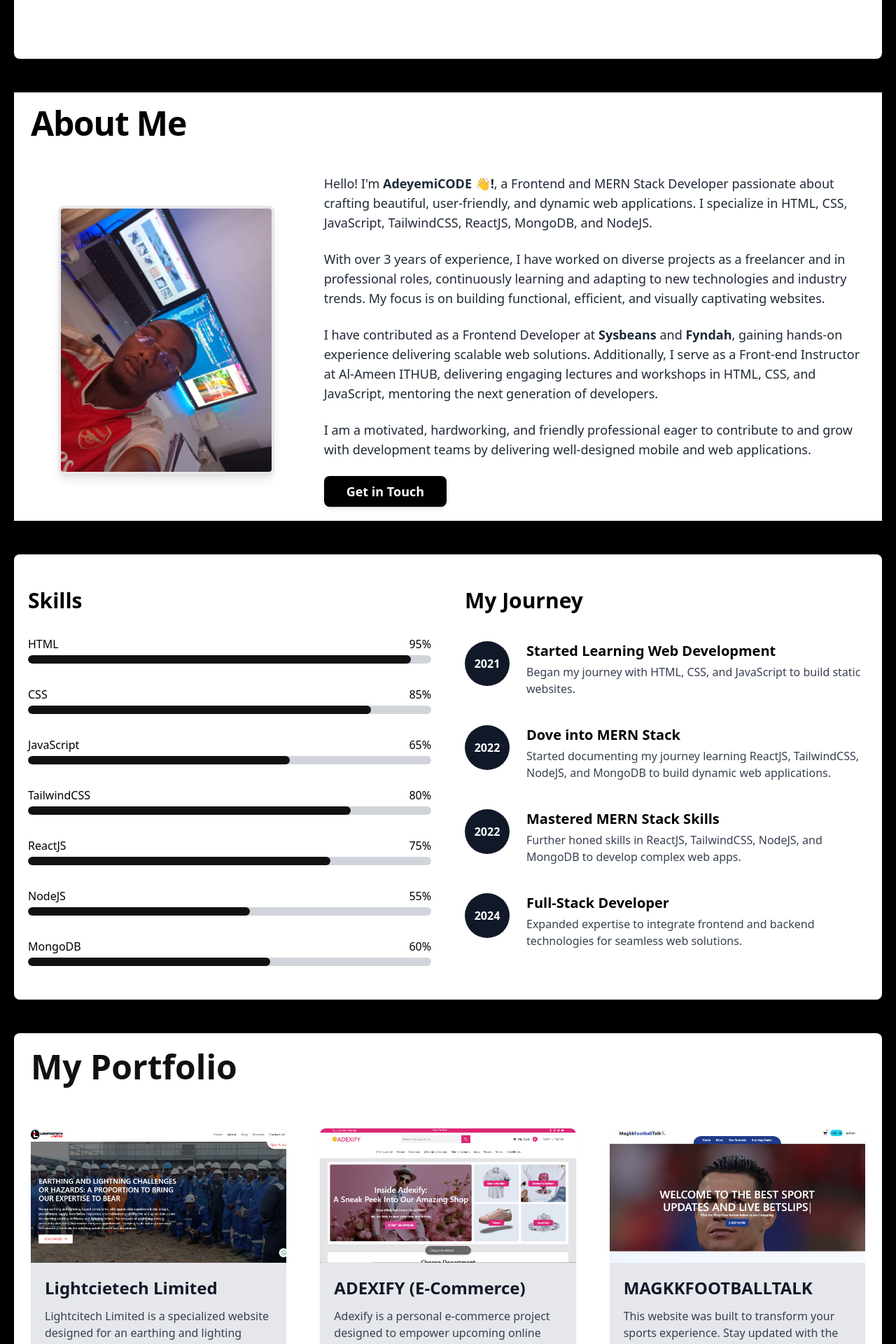
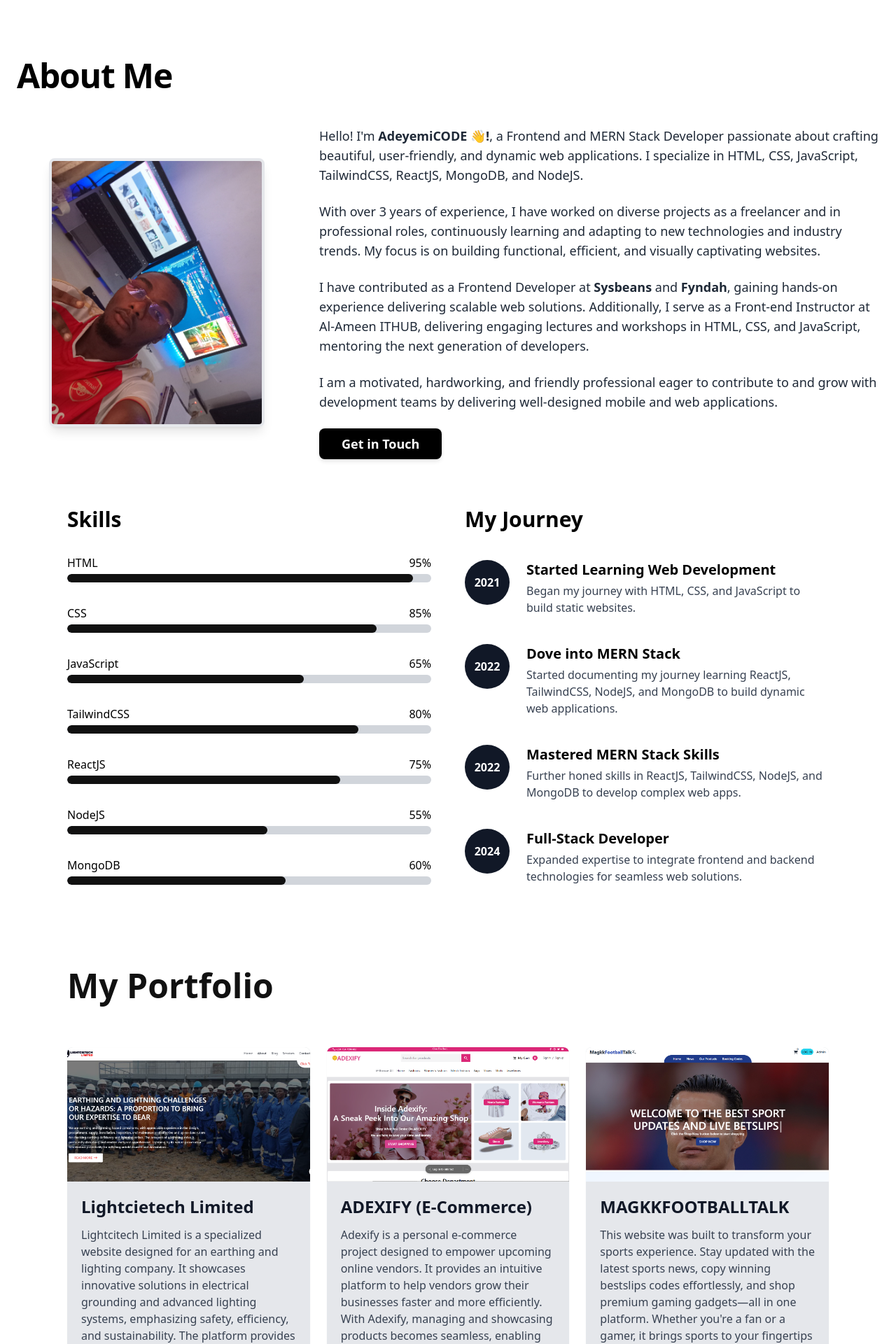
Before and after one commit to Abdulquadri-Mahmud/My_Portfolio, a React (Vite) app: page / in a window 1280 px wide. Shown: the part 800-2720 px from the top of the page at 70% size. Built offline with nearby package versions, Linux system fonts and the light colour scheme.

Commit message:
changes made

```diff
--- a/src/components/AboutComponent.jsx
+++ b/src/components/AboutComponent.jsx
@@ -9,7 +9,7 @@ const AboutComponent = () => {
   }, []);
 
   return (
-    <section className="bg-white my-12 py-5 md:px-6 px-4" id="about">
+    <section className="bg-white py-12 py-5 md:px-6 px-4" id="about">
 
       <div className="container mx-auto max-w-7xl text-black">
         {/* Section Title */}
--- a/src/components/ContactComponent.jsx
+++ b/src/components/ContactComponent.jsx
@@ -32,14 +32,14 @@ const ContactComponent = () => {
   return (
     <section
       id="contact"
-      className="my-20 bg-white text-black py-12 md:px-6 px-3 rounded-lg shadow-lg md:max-w-4xl mx-auto"
+      className="mt-10 bg-gray-800 text-black py-12 md:px-6 px-3 rounded-lg text-white shadow-lg md:max-w-4xl mx-auto"
     >
       <div className="text-center">
         {/* Section Title */}
         <h2 className="text-3xl md:text-4xl font-extrabold mb-6">
           Get in Touch
         </h2>
-        <p className="text-sm md:text-xl mb-8 text-black">
+        <p className="text-sm md:text-xl mb-8">
           Have a question or want to work together? Let’s create something
           amazing!
         </p>
@@ -51,7 +51,7 @@ const ContactComponent = () => {
               type="text"
               name="name"
               placeholder="Your Name"
-              className="w-full px-4 py-3 rounded-md bg-slate-200 text-black focus:outline-none focus:ring-2 focus:ring-purple-300"
+              className="w-full px-4 py-3 rounded-md bg-gray-50 text-black focus:outline-none focus:ring-2 focus:ring-purple-300"
               value={formData.name}
               onChange={handleChange}
               required
@@ -62,7 +62,7 @@ const ContactComponent = () => {
               type="email"
               name="email"
               placeholder="Your Email"
-              className="w-full px-4 py-3 rounded-md bg-slate-200 text-black focus:outline-none focus:ring-2 focus:ring-purple-300"
+              className="w-full px-4 py-3 rounded-md bg-gray-50 text-black focus:outline-none focus:ring-2 focus:ring-purple-300"
               value={formData.email}
               onChange={handleChange}
               required
@@ -73,7 +73,7 @@ const ContactComponent = () => {
               name="message"
               rows="4"
               placeholder="Your Message"
-              className="w-full px-4 py-3 rounded-md bg-slate-200 text-black focus:outline-none focus:ring-2 focus:ring-purple-300"
+              className="w-full px-4 py-3 rounded-md bg-gray-50 text-black focus:outline-none focus:ring-2 focus:ring-purple-300"
               value={formData.message}
               onChange={handleChange}
               required
@@ -82,7 +82,7 @@ const ContactComponent = () => {
           <div>
             <button
               type="submit"
-              className="w-full border-b border-r border-black py-3 rounded-md text-lg font-semibold hover:bg-black hover:text-white transition duration-300"
+              className=" bg-white w-[200px] py-3 rounded-md text-lg font-semibold hover:bg-black hover:text-white transition duration-300"
             >
               Send Message
             </button>
--- a/src/components/PortfolioComponent.jsx
+++ b/src/components/PortfolioComponent.jsx
@@ -137,7 +137,7 @@ const PortfolioComponent = () => {
   };
 
   return (
-    <section className="bg-white text-black my-12 md:p-6 p-4 rounded-lg" id="portfolio">
+    <section className="bg-white text-black my-12 md:px-24 md:p-6 p-4 rounded-lg" id="portfolio">
       <div className="container mx-auto max-w-7xl text-center lg:text-left">
         <h2
           data-aos="fade-up"
@@ -147,7 +147,7 @@ const PortfolioComponent = () => {
           My Portfolio
         </h2>
 
-        <div className="grid grid-cols-1 md:grid-cols-2 lg:grid-cols-3 gap-12 mb-16">
+        <div className="grid grid-cols-1 md:grid-cols-2 lg:grid-cols-3 gap-6 mb-16">
           {currentProjects.map((project, index) => (
             <div
               key={index}
--- a/src/components/ServicesComponent.jsx
+++ b/src/components/ServicesComponent.jsx
@@ -13,11 +13,11 @@ const ServicesComponent = () => {
 
   const services = [
     {
-      title: 'Frontend Development',
+      title: 'MERN Stack Development',
       description:
-        'Creating responsive, dynamic, and interactive websites using HTML, CSS, JavaScript, ReactJS, and TailwindCSS.',
-      icon: 'fas fa-laptop-code',  // Font Awesome icon for frontend
-    },
+        'Building full-stack web applications using MongoDB, Express.js, React.js, and Node.js. Delivering scalable, responsive, and efficient solutions tailored to your business needs.',
+      icon: 'fas fa-code-branch',  // Font Awesome icon representing full-stack/backend work
+},
     {
       title: 'SEO Optimization',
       description:
--- a/src/components/SkillsAndJourney.jsx
+++ b/src/components/SkillsAndJourney.jsx
@@ -45,7 +45,7 @@ const SkillsAndJourney = () => {
   ];
 
   return (
-    <div className="flex flex-col md:flex-row justify-between gap-12 py-12 bg-white rounded-lg p-5">
+    <div className="flex flex-col md:flex-row justify-between gap-12 py-12 md:px-24 bg-white p-5">
       {/* Skills Section */}
       <div data-aos="fade-up" className="md:w-1/2 space-y-8">
         <h3 className="text-3xl font-bold mb-6 text-black">Skills</h3>
--- a/src/index.css
+++ b/src/index.css
@@ -8,6 +8,7 @@ html {
 
 body {
   overflow-x: hidden;
+  background-color: white;
 }
 
 ::-webkit-scrollbar {
--- a/src/layout/Header.jsx
+++ b/src/layout/Header.jsx
@@ -18,7 +18,7 @@ export default function Header() {
   const [mobileMenuOpen, setMobileMenuOpen] = useState(false);
 
   return (
-    <header className="shadow-sm sticky top-0 z-50 bg-white text-gray-900 overflow-hidden">
+    <header className="shadow sticky top-0 z-50 bg-white text-gray-900 overflow-hidden">
       <nav aria-label="Global" className="flex items-center justify-between px-3 py-4 max-w-screen-xl mx-auto">
         {/* Logo */}
         <div className="flex items-center space-x-2">
--- a/src/layout/Hero.jsx
+++ b/src/layout/Hero.jsx
@@ -10,7 +10,7 @@ const Hero = () => {
   }, []);
 
   return (
-    <section className="rounded-lg relative z-10 bg-white text-gray-900 md:min-h-screen md:px-24 md:py-0 py-20 flex items-center justify-center px-4">
+    <section className="rounded-2xl relative z-10 bg-white text-gray-900 md:min-h-screen md:px-24 md:py-0 py-20 flex items-center justify-center px-4">
       <div className="container mx-auto flex flex-col md:flex-row items-center justify-between gap-12">
         {/* Text Content */}
         <div className="text-left max-w-2xl" data-aos="fade-right">
--- a/src/pages/Home.jsx
+++ b/src/pages/Home.jsx
@@ -8,7 +8,7 @@ import PortfolioComponent from '../components/PortfolioComponent'
 
 export default function Home() {
   return (
-    <div className='bg-black md:p-5 p-2'>
+    <div className='bg-white'>
       <Hero/>
       <AboutComponent/>
       <SkillsAndJourney/>
```
